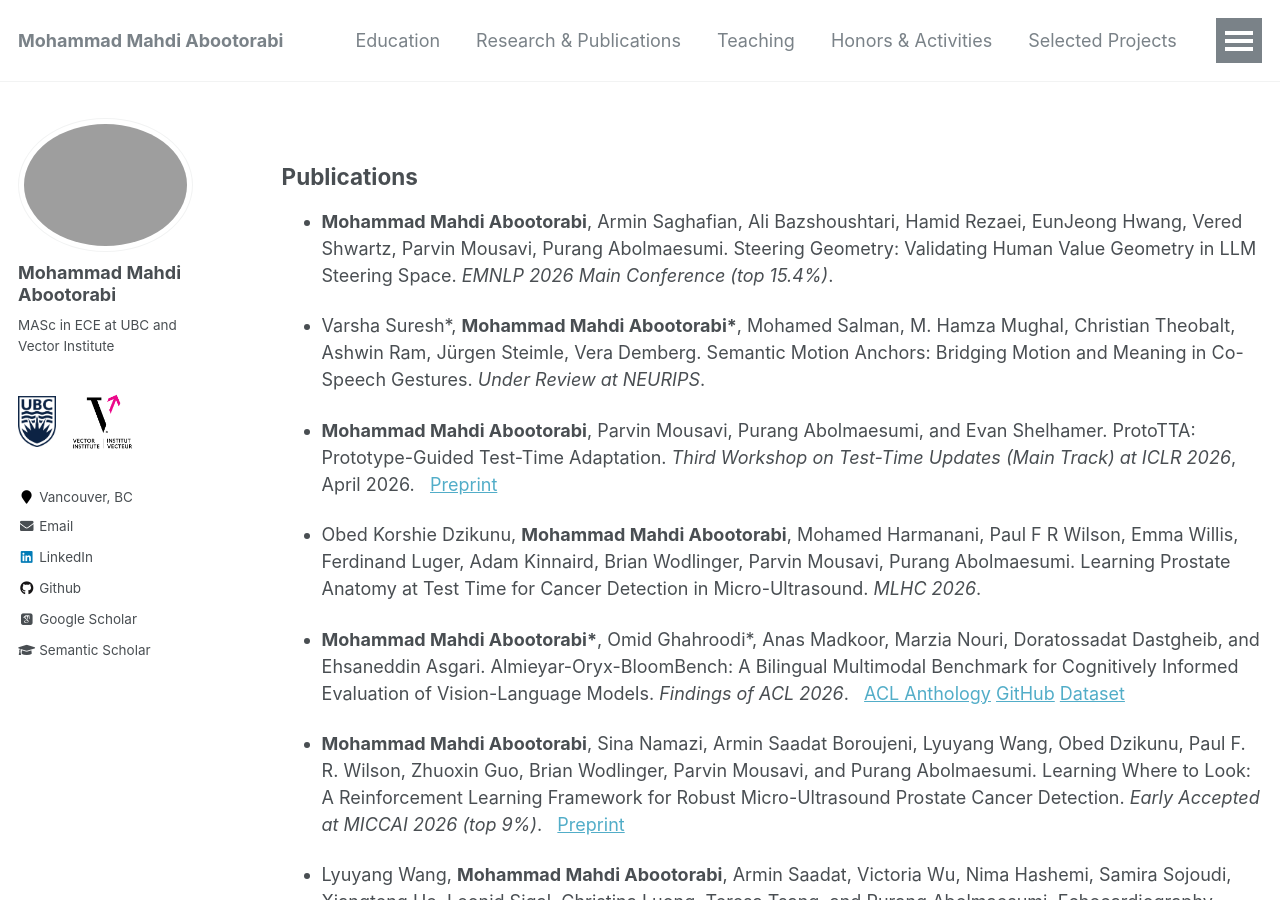
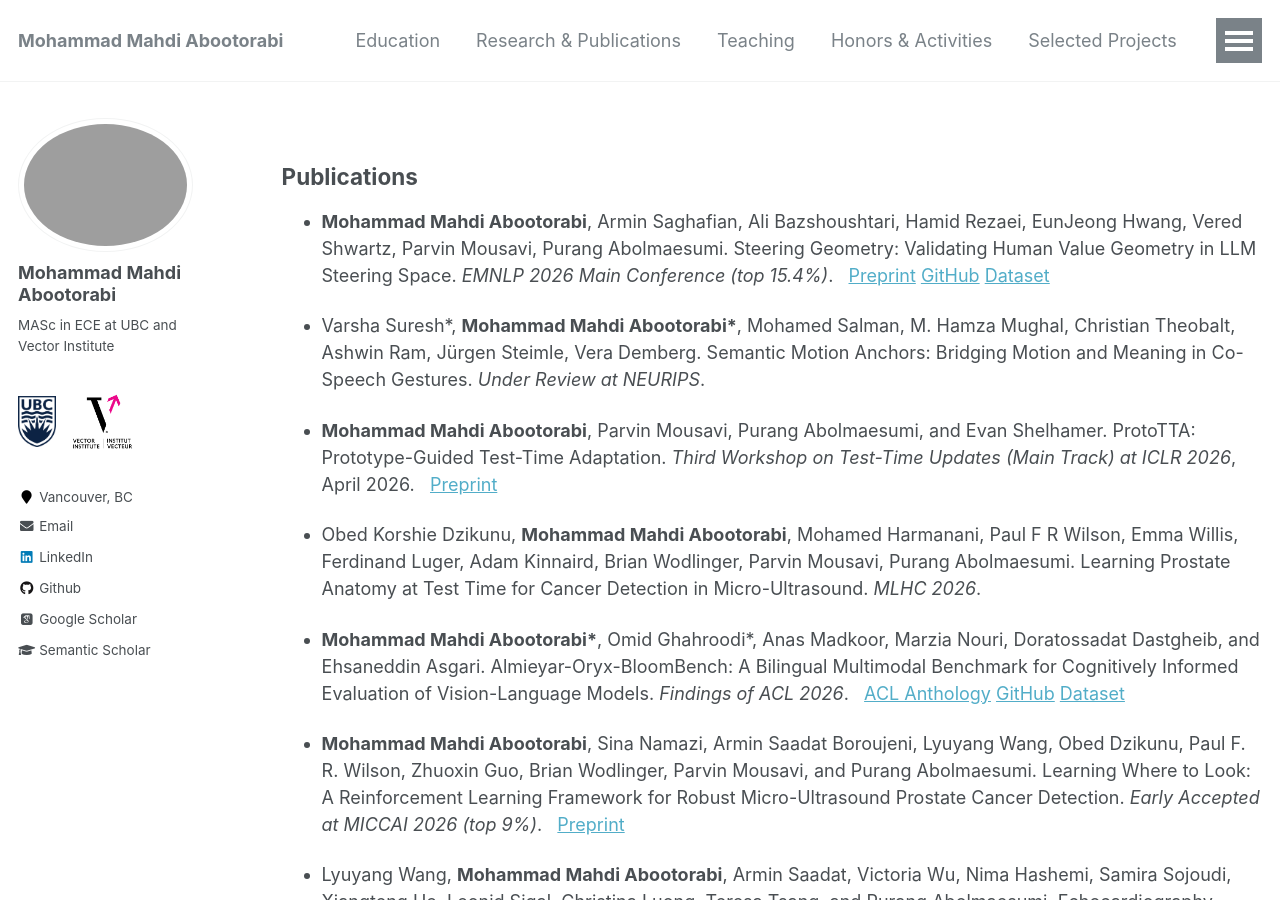
Before and after one commit to aboots/aboots.github.io, a Jekyll site: the page built from _pages/research.md, in a window 1280 px wide and 900 px high. Built offline with Jekyll 4.4.1, drawn with Linux system fonts in a browser that asks for light colours; nearby versions of some CDN libraries; some web fonts are replaced.

Commit message:
Enhance publication entry with additional resources
Added links to preprint, GitHub, and dataset for the publication on Steering Geometry.

```diff
--- a/_pages/research.md
+++ b/_pages/research.md
@@ -6,7 +6,7 @@
 ---
 ## Publications
 
-- **Mohammad Mahdi Abootorabi**, Armin Saghafian, Ali Bazshoushtari, Hamid Rezaei, EunJeong Hwang, Vered Shwartz, Parvin Mousavi, Purang Abolmaesumi. Steering Geometry: Validating Human Value Geometry in LLM Steering Space.  *EMNLP 2026 Main Conference (top 15.4%)*. &nbsp;
+- **Mohammad Mahdi Abootorabi**, Armin Saghafian, Ali Bazshoushtari, Hamid Rezaei, EunJeong Hwang, Vered Shwartz, Parvin Mousavi, Purang Abolmaesumi. Steering Geometry: Validating Human Value Geometry in LLM Steering Space.  *EMNLP 2026 Main Conference (top 15.4%)*. &nbsp; [Preprint](https://arxiv.org/abs/2609.06289) [GitHub](https://github.com/DeepRCL/Steering_Geometry) [Dataset](https://huggingface.co/datasets/DeepRCL/SteeringGeometry)
 
 - Varsha Suresh\*, **Mohammad Mahdi Abootorabi\***, Mohamed Salman, M. Hamza Mughal, Christian Theobalt, Ashwin Ram, Jürgen Steimle, Vera Demberg. Semantic Motion Anchors: Bridging Motion and Meaning in Co-Speech Gestures. *Under Review at NEURIPS*. &nbsp;
 
```
